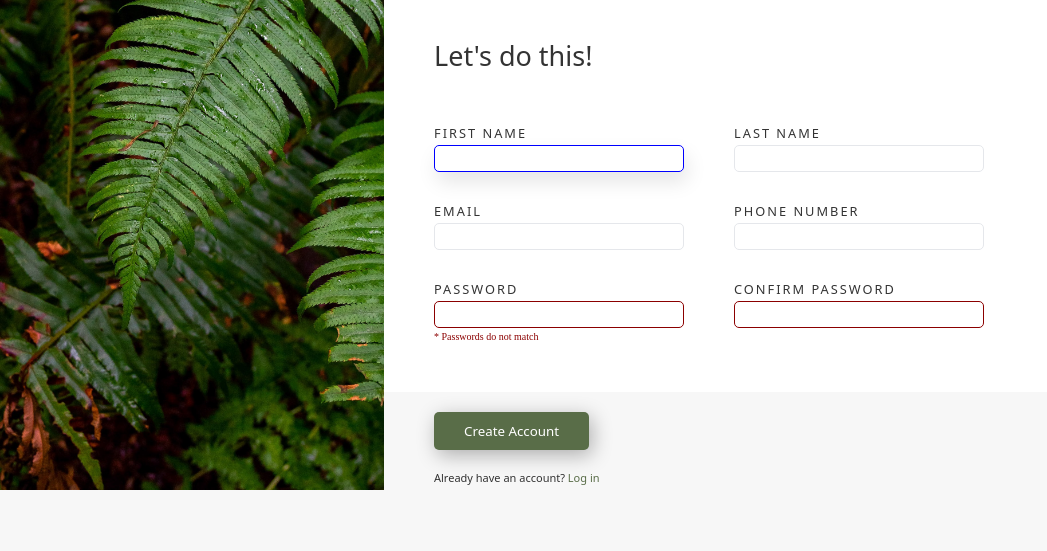
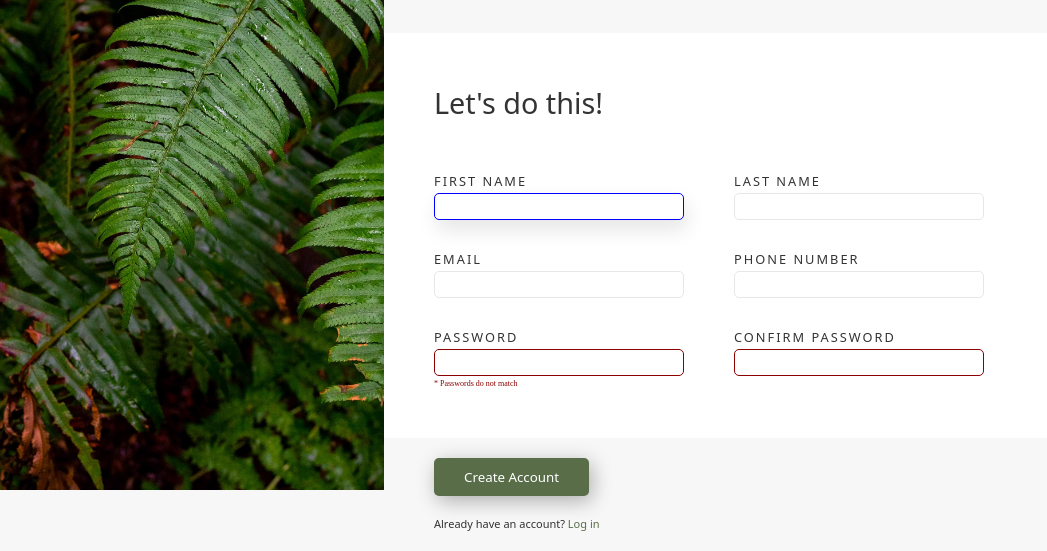
Before and after one commit to DrearyDev/Sign-up-form, a plain HTML site: page index.html in a window 1280 px wide. Shown: the part 310-861 px from the top of the page, without its empty margins (0-1047 px from the left). Before the commit the page ends 815 px from the top, so only its background shows below. Drawn offline with Linux system fonts and the light colour scheme.

Commit message:
Reformat html and css for neatness

```diff
--- a/index.html
+++ b/index.html
@@ -17,7 +17,7 @@
     </div>
 
     <div class="form-section">
-        <div class="wrapper">
+        <div class="header-text">
             <p>
                 This is not a real online service! You know you need something like this in your life to
                 help you realize your deepest dreams. Sign up <em>now</em> to get started.
@@ -25,6 +25,7 @@
             <p>
                 You <em>know</em> you want to.
             </p>
+        </div>
         <form action="" method="get" id="account">
             <p>Let's do this!</p>
             <div class="inputs">
@@ -60,8 +61,8 @@
             </div>
         </form>
 
+        <div class="link">
             <button type="submit" form="account">Create Account</button>
-
             <p class="log-in">Already have an account? <a href="#log-in">Log in</a></p>
         </div>
 
--- a/style.css
+++ b/style.css
@@ -59,26 +59,20 @@ body {
 .form-section {
     display: flex;
     flex-direction: column;
-    align-items: center;
+    align-items: flex-start;
     justify-content: center;
 }
 .form-section p {
     font-family: system-ui, -apple-system, BlinkMacSystemFont, 'Segoe UI', Roboto, Oxygen, Ubuntu, Cantarell, 'Open Sans', 'Helvetica Neue', sans-serif;
-    font-size: 27px;
+    font-size: 1.8rem;
     font-weight: 500;
     margin-bottom: 20px;
-    padding: 0 50px;
+    padding: 20px 50px;
 }
-.form-section .wrapper {
-    display: flex;
-    flex-direction: column;
-    align-items: flex-start;
+.header-text {
+    width: 70%;
 }
-.form-section .wrapper > p {
-    width: 67%;
-    /* padding-right: 520px; */
-}
-.form-section .wrapper form {
+.form-section form {
     width: 100%;
     background-color: #fff;
     display: flex;
@@ -87,20 +81,20 @@ body {
     margin-top: 50px;
     padding: 50px;
 }
-.form-section .wrapper form p {
+.form-section form p {
     color: rgba(0, 0, 0, 0.8);
     padding: 0;
 }
-.form-section .wrapper form .inputs {
+.form-section form .inputs {
     display: flex;
     gap: 50px;
 }
-.form-section .wrapper form .inputs ul {
+.form-section form .inputs ul {
     display: flex;
     flex-direction: column;
     gap: 30px;
 }
-.form-section .wrapper form .inputs ul li {
+.form-section form .inputs ul li {
     list-style: none;
     display: flex;
     flex-direction: column;
@@ -132,7 +126,7 @@ input.error {
 
 .pass-error {
     color: darkred;
-    font-size: 10px;
+    font-size: 0.5rem;
 }
 
 button {
@@ -150,16 +144,16 @@ button:hover {
     background-color: rgb(107, 129, 89);
 }
 
-.form-section .log-in {
+.link .log-in {
     color: rgba(0, 0, 0, 0.8);
     padding: 0;
     font-size: 11px;
     margin-left: 50px;
 }
-.form-section .log-in a {
+.link .log-in a {
     text-decoration: none;
     color: #596D48;
 }
-.form-section .log-in a:hover {
+.link .log-in a:hover {
     text-decoration: underline;
 }
```
Lines whose indentation alone changed are shown as unchanged.
